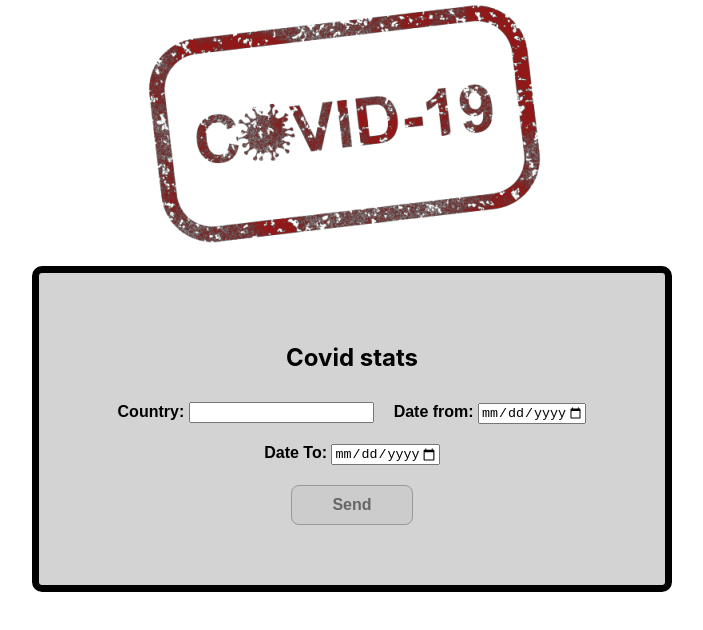
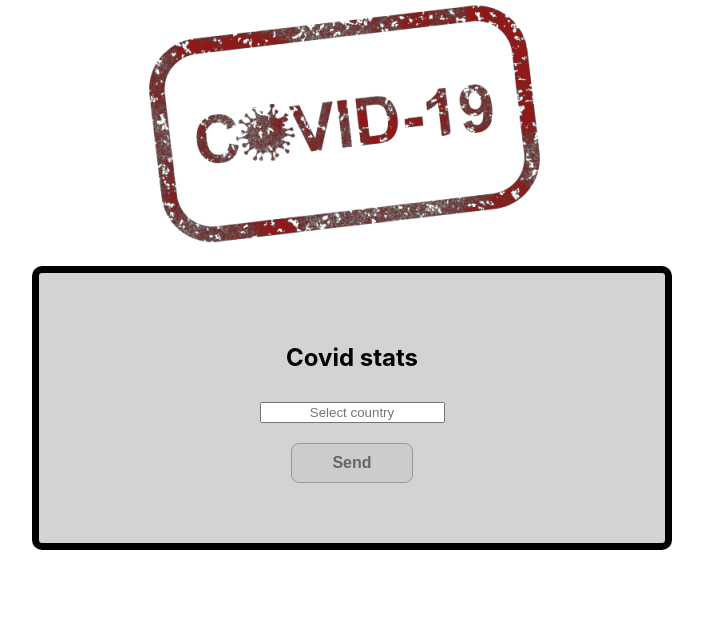
Before and after one commit to Gatarski/covid-stats, a React (Create React App) app: page / in a window 1280 px wide. Shown: the top 630 px of the page, without its empty margins (288-991 px from the left). Built offline with nearby package versions, Linux system fonts and the light colour scheme.

Commit message:
TIKET-1 add flag, ref

```diff
--- a/src/App.js
+++ b/src/App.js
@@ -7,8 +7,7 @@ import React, { useState } from 'react';
 let openedData = false;
 
 function App() {
-  const [data, setData] = useState({
-  })
+  const [data, setData] = useState({})
 
   const dataFromInputsHandler = (dataFromInputs) => {
     openedData = true;
--- a/src/components/Country/CountryData.css
+++ b/src/components/Country/CountryData.css
@@ -4,7 +4,6 @@
   font-weight: bold;
   text-align: center;
 }
-
 .data-info {
   color: gray;
   font-size: 10px;
@@ -34,3 +33,9 @@
     transform: rotate(360deg);
   }
 }
+
+.flag {
+  width: 40px;
+  height: 24px;
+  margin-left: 10px;
+}
--- a/src/components/Country/CountryData.js
+++ b/src/components/Country/CountryData.js
@@ -8,6 +8,7 @@ let countryData = {};
 const CountryData = (props) => {
   const [isLoading, setLoading] = useState(true);
   const [data, setData] = useState({});
+  let countryFlag = '';
   const [modalMessage, setModalMessage] = useState();
 
 
@@ -26,11 +27,12 @@ const CountryData = (props) => {
     });
   };
 
-    if (getDataByCountry(props.value.country)) {
-      countryData = getDataByCountry(props.value.country);
+    if (getDataByCountry(props.value)) {
+      countryData = getDataByCountry(props.value);
+      countryFlag = countryData.countryInfo.flag;
     } else {
       if (!modalMessage) {
-        setModalMessage(props.value.country);
+        setModalMessage(props.value);
       }
     }
 
@@ -40,7 +42,9 @@ const CountryData = (props) => {
 
   return(
     <React.Fragment>
-      <h2>Country: {countryData.country}</h2>
+      <h2>Country: {countryData.country}
+       <img className="flag" src={countryFlag} alt="flag"></img>
+      </h2>
       <span>
         <div className="data">Cases: {countryData.cases}</div>
         <div className="data">Deaths: {countryData.deaths}</div>
--- a/src/components/RequestData/RequestData.css
+++ b/src/components/RequestData/RequestData.css
@@ -4,3 +4,7 @@
   font-weight: bold;
   display: inline-block;
 }
+
+::placeholder {
+  text-align: center;
+}
--- a/src/components/RequestData/RequestData.js
+++ b/src/components/RequestData/RequestData.js
@@ -1,77 +1,35 @@
-import { useState } from 'react';
+import { useState, useRef } from 'react';
 import Button from '../UI/Button';
 import './RequestData.css'
 
 const RequestData = (props) => {
-  let isDisabled = true;
+  let countryName = '';
+  const inputCountryRef = useRef();
 
-  const currentDate = () => {
-    const today = new Date();
-    const year = today.getFullYear();
-    let month = today.getMonth()+1;
-    let day = today.getDate()
+  const [btnDisabled, setBtnDisabled] = useState(true);
 
-    if (month.toString().length === 1) {
-      month = `0${month}`
-    };
-
-    if (day.toString().length === 1) {
-      day = `0${day}`
-    };
-
-    const date = `${year}-${month}-${day}`
-    return date;
-  }
-
-  const [dataObj, setDataObj] = useState({
-    country: '',
-    dateFrom: '',
-    dateTo: ''
-  })
-
-  const dataFromCountryInputHandler = (data) => {
-    setDataObj((prevValue) => {
-      return { ...prevValue, country: data.target.value }
-    })
-  };
-
-  const dataFromDateFromInputHandler = (data) => {
-    setDataObj((prevValue) => {
-      return { ...prevValue, dateFrom: new Date(data.target.value) }
-    })
-  };
-
-  const dataFromDateToInputHandler = (data) => {
-    setDataObj((prevValue) => {
-      return { ...prevValue, dateTo: new Date(data.target.value) }
-    })
+  const dataFromCountryInputHandler = () => {
+    countryName = inputCountryRef.current.value;
+    if (countryName) {
+      setBtnDisabled(false);
+     } else {
+      setBtnDisabled(true);
+     }
   };
 
   const clickHandler = () => {
-    props.onData(dataObj);
+    props.onData(countryName);
   };
 
-  if (dataObj.country) {
-      isDisabled = false;
-  }
 
   return(
     <div>
       <form>
         <div className="input">
-          <label>Country: </label>
-          <input type="text" onChange={dataFromCountryInputHandler}></input>
-        </div>
-        <div className="input">
-          <label>Date from: </label>
-          <input type="date" min="2019-01-01" max={currentDate()} onChange={dataFromDateFromInputHandler}></input>
-        </div>
-        <div className="input">
-          <label>Date To: </label>
-          <input type="date" min="2019-01-01" max={currentDate()} onChange={dataFromDateToInputHandler}></input>
+          <input placeholder="Select country" type="text" ref={inputCountryRef} onChange={dataFromCountryInputHandler}></input>
         </div>
       </form>
-      <Button className="input" disabled={isDisabled} onClick={clickHandler}>Send</Button>
+      <Button className="input" disabled={btnDisabled} onClick={clickHandler}>Send</Button>
     </div>
   )
 };
```
